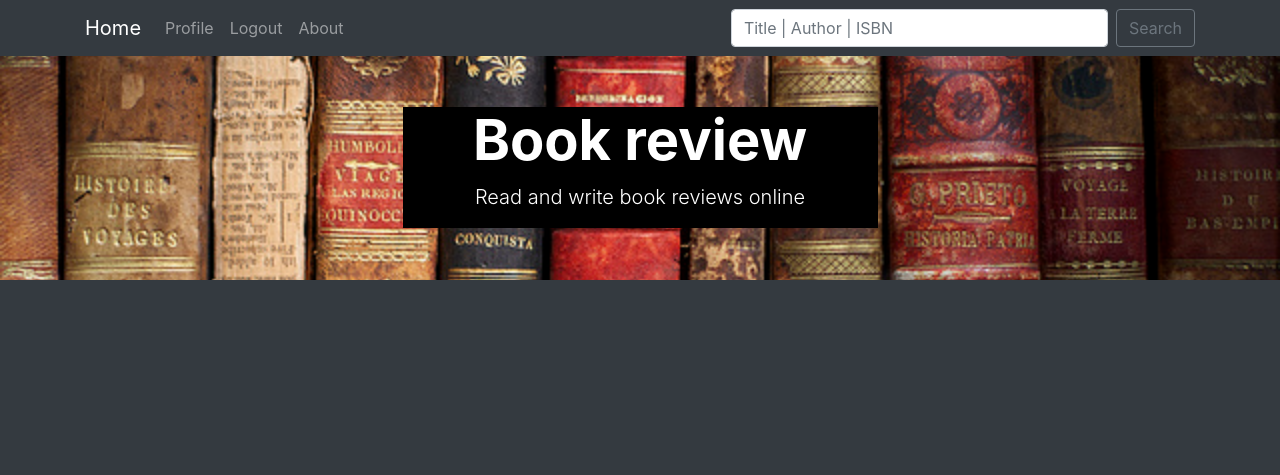
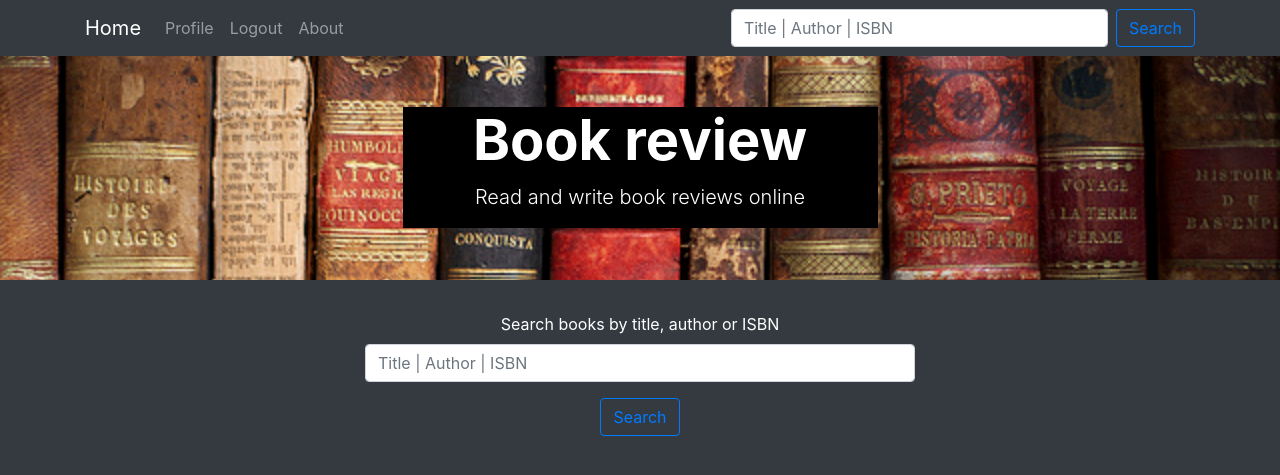
Before and after one commit to ema00/cs50w_project01, a Flask app: page / in a window 1280 px wide. Shown: the top 475 px of the page. Run offline with Flask 2, Linux system fonts and the light colour scheme; some libraries are stand-ins or nearby versions.

Commit message:
added search form to index.html

```diff
--- a/templates/index.html
+++ b/templates/index.html
@@ -27,10 +27,22 @@
 {% block form_search %}
     <form id="search_nav" class="form-inline my-2 my-lg-0" action="{{ url_for('search') }}" method="post">
         <input class="form-control mr-sm-2" size="30%" type="search" placeholder="Title | Author | ISBN" name="book">
-        <button class="btn btn-outline-secondary my-2 my-sm-0" type="submit">Search</button>
+        <button class="btn btn-outline-primary my-2 my-sm-0" type="submit">Search</button>
     </form>
 {% endblock %}
 
 
 {% block content %}
+    <div class="container text-center">
+        <form class="my-2 my-lg-0" action="{{ url_for('search') }}" method="post">
+          <div class="form-row justify-content-center">
+            <div class="col-md-6 mb-3">
+              <label for="input_book" class="text-white">Search books by title, author or ISBN</label>
+              <input type="text" class="form-control" id="input_book" placeholder="Title | Author | ISBN" name="book">
+            </div>
+          </div>
+
+          <button class="btn btn-outline-primary my-2 my-sm-0" type="submit">Search</button>
+        </form>
+    </div>
 {% endblock %}
--- a/templates/login.html
+++ b/templates/login.html
@@ -36,7 +36,7 @@
 
         <h4 class="text-white">Login</h4>
 
-        <form id="search_nav" class="my-2 my-lg-0" action="{{ url_for('login_post') }}" method="post">
+        <form class="my-2 my-lg-0" action="{{ url_for('login_post') }}" method="post">
 
           <div class="form-row justify-content-center">
             <div class="col-md-3 mb-3">
```
